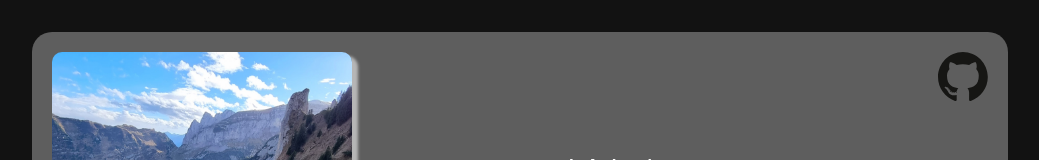
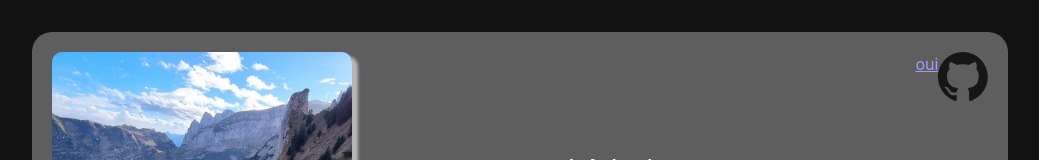
Before and after one commit to Crrux/Portfolio, a React (Vite) app: page / in a window 1280 px wide. Shown: the top 160 px of the page, without its empty margins (120-1159 px from the left). Built offline with nearby package versions, Linux system fonts and the light colour scheme.

Commit message:
test form

```diff
--- a/src/pages/Home/Home.jsx
+++ b/src/pages/Home/Home.jsx
@@ -11,6 +11,7 @@ import nodejsLogo from "/assets/nodejs_logo.svg";
 import photo from "/assets/photo.jpg";
 
 import ProgressBar from "../../components/progress_bar/progressbar";
+import { Link } from "react-router-dom";
 
 function Home() {
   return (
@@ -20,6 +21,7 @@ function Home() {
           <img src={photo} className="Home_Presentation_Photo" />
           <div>
             <div className="Home_Presentation_Header">
+              <Link to={"/contact"}>oui</Link>
               <a href="https://github.com/Crrux">
                 <img
                   src={githubIcon}
```
